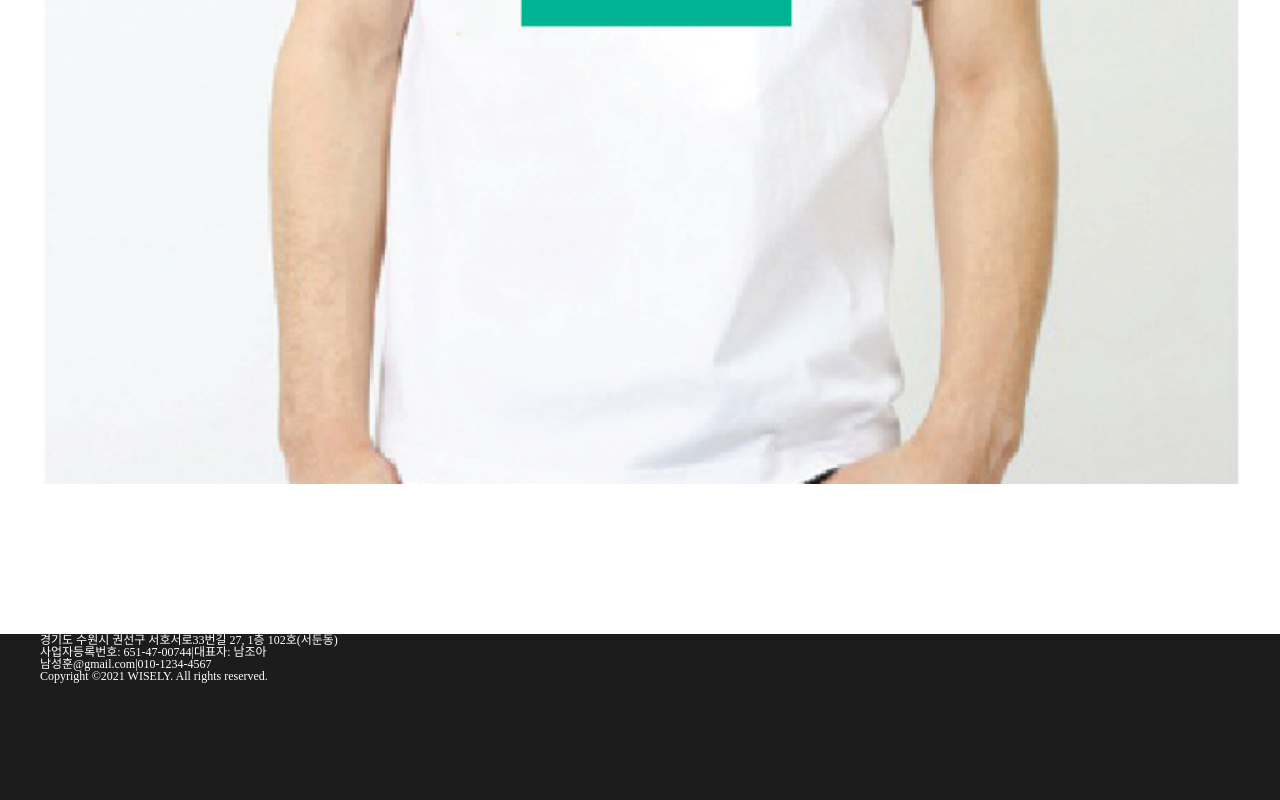
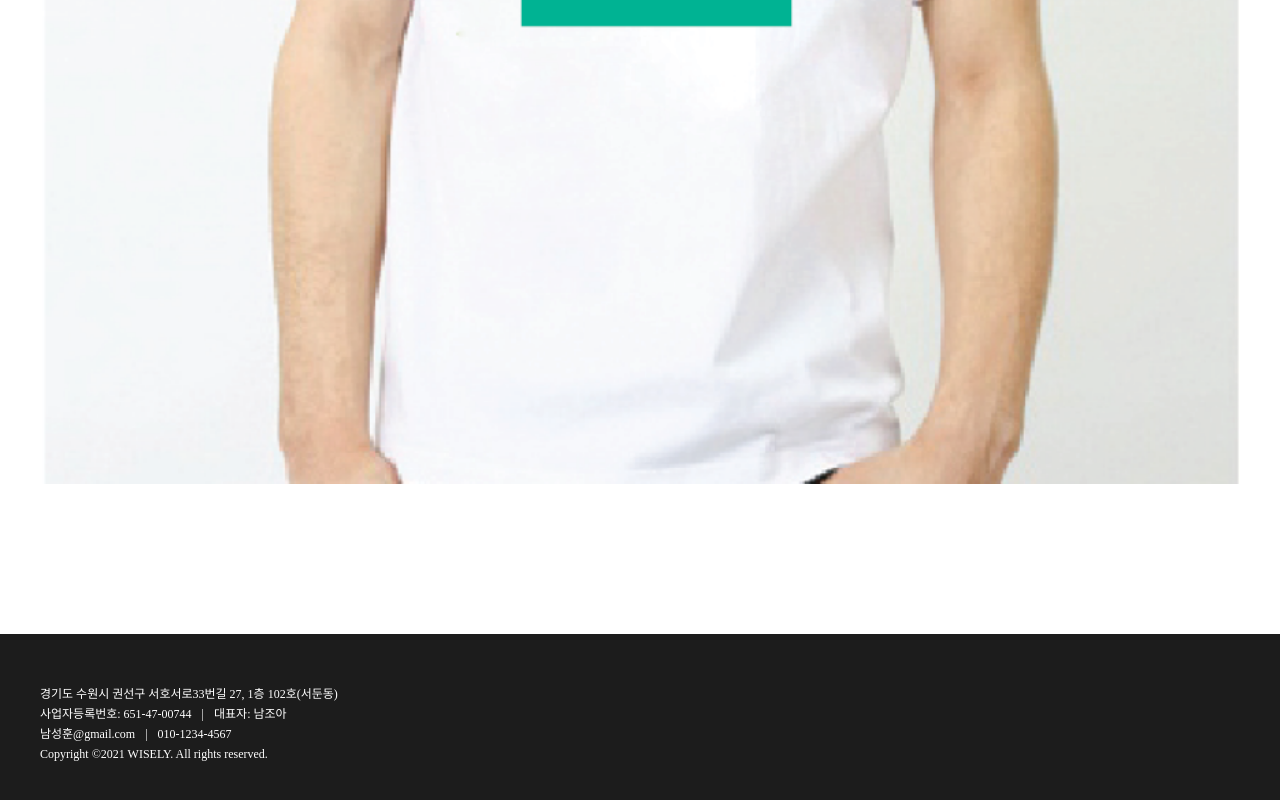
Before and after one commit to ramsongs/namsong, a React (Create React App) app: page /#/ in a window 1280 px wide. Shown: the part 436-1236 px from the top of the page. Built offline with nearby package versions, Linux system fonts and the light colour scheme; a web font is replaced by a local one.

Commit message:
add footer

```diff
--- a/src/components/Footer.js
+++ b/src/components/Footer.js
@@ -6,11 +6,11 @@ export default function Footer() {
           경기도 수원시 권선구 서호서로33번길 27, 1층 102호(서둔동)
         </address>
         <p>
-          사업자등록번호: 651-47-00744<span>|</span>
+          사업자등록번호: 651-47-00744<span className="separator">|</span>
           <strong>대표자: 남조아</strong>
         </p>
         <p>
-          남성훈@gmail.com<span>|</span>
+          남성훈@gmail.com<span className="separator">|</span>
           <span>010-1234-4567</span>
         </p>
         <small>Copyright &copy;2021 WISELY. All rights reserved.</small>
--- a/src/scss/App.scss
+++ b/src/scss/App.scss
@@ -291,11 +291,14 @@ header {
 // footer
 .footer {
   margin-top: 200px;
+  height: 200px;
+  box-sizing: border-box;
+  padding: 50px 0;
   background-color: #1c1c1c;
-  height: 200px;
   color: #fff;
   font-weight: 200;
   font-size: 12px;
+  line-height: 20px;
 
   * {
     color: inherit;
```
Also changed, not shown: src/routes/About.js (added), src/routes/Order.js (added), src/routes/Products.js (added).
